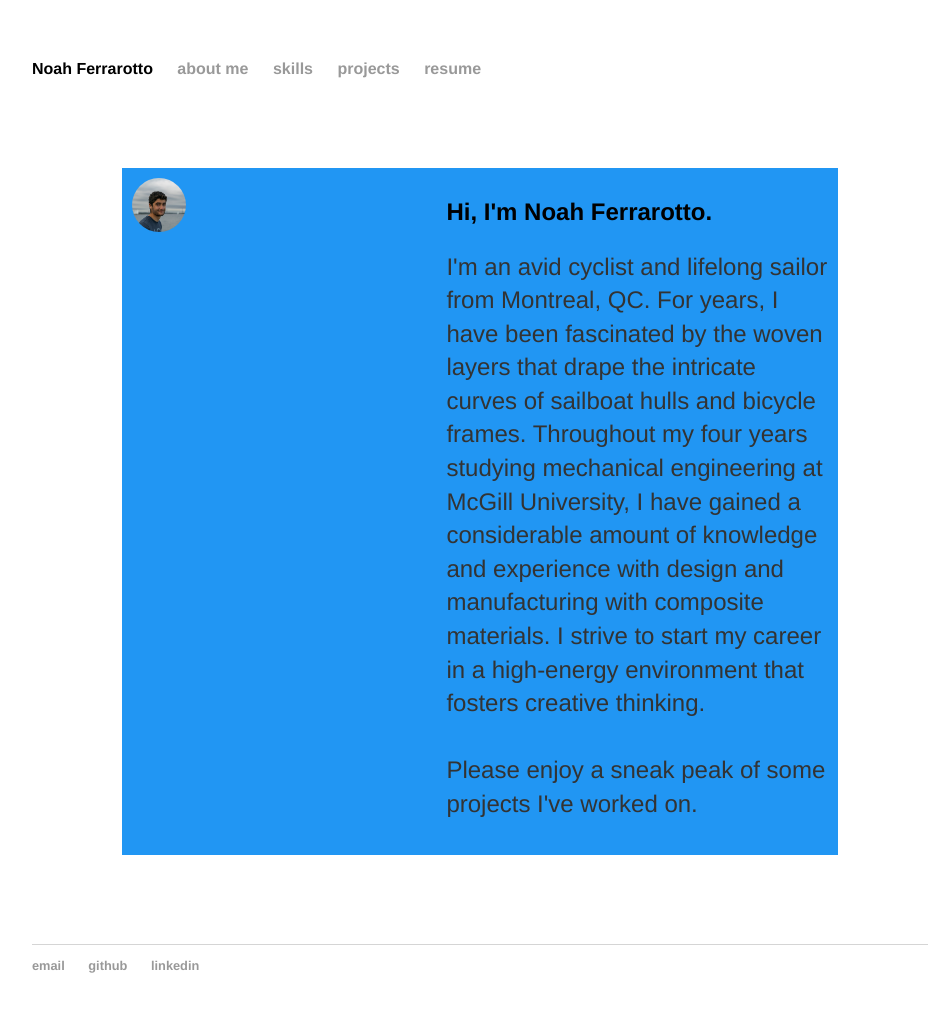
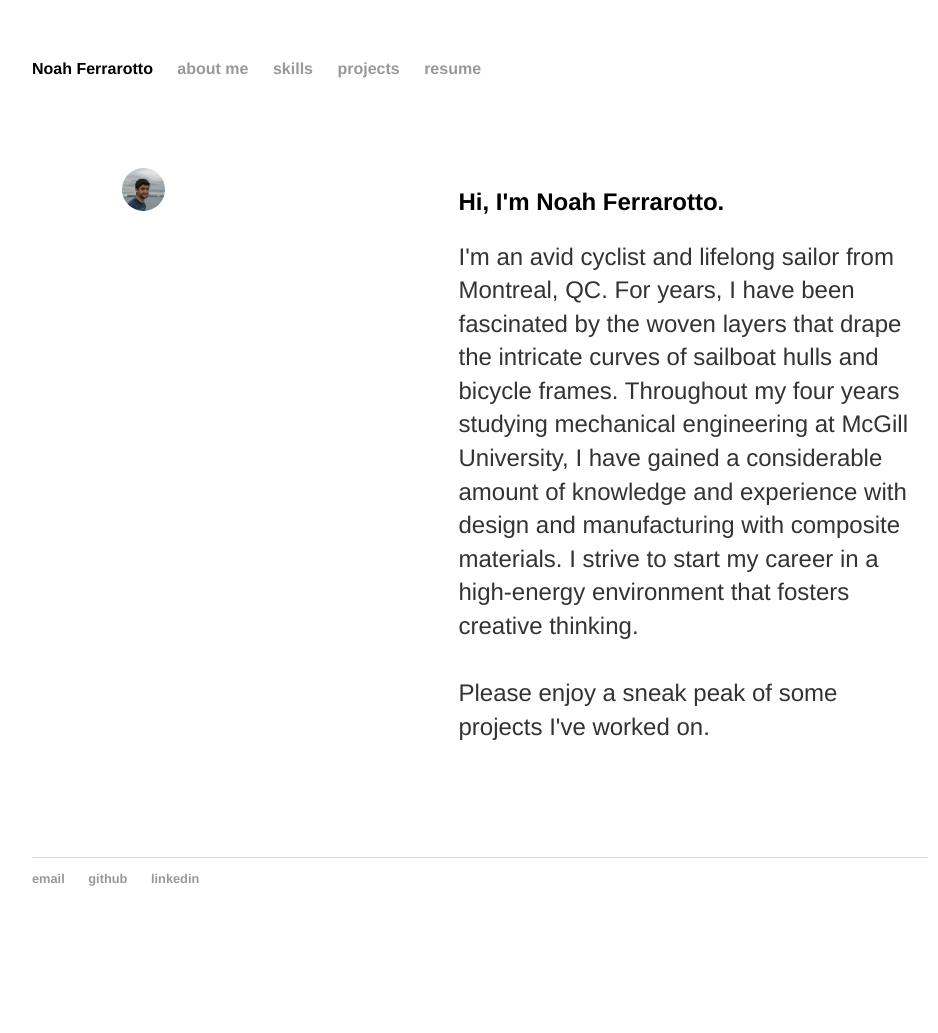
Before and after one commit to noahfer/noahfer.github.io, a Jekyll site: the page built from about/index.md, in a window 1280 px wide. Shown: the whole page, without its empty margins (160-1098 px from the left). Built offline with Jekyll 4.4.1, drawn with Linux system fonts in a browser that asks for light colours; after the commit the page ends 946 px from its top, so only the background shows below that.

Commit message:
Update main.css

```diff
--- a/css/main.css
+++ b/css/main.css
@@ -43,9 +43,8 @@ ul.skills > li {
 }
 .grid-container {
     display: grid;
-    grid-template-columns: auto auto auto;
-    background-color: #2196F3;
-    padding: 10px;
+    grid-column-gap:10%;
+    grid-template-columns:30% 70%;
 }
 ul.posts {
     margin: 20px auto 40px;
```
